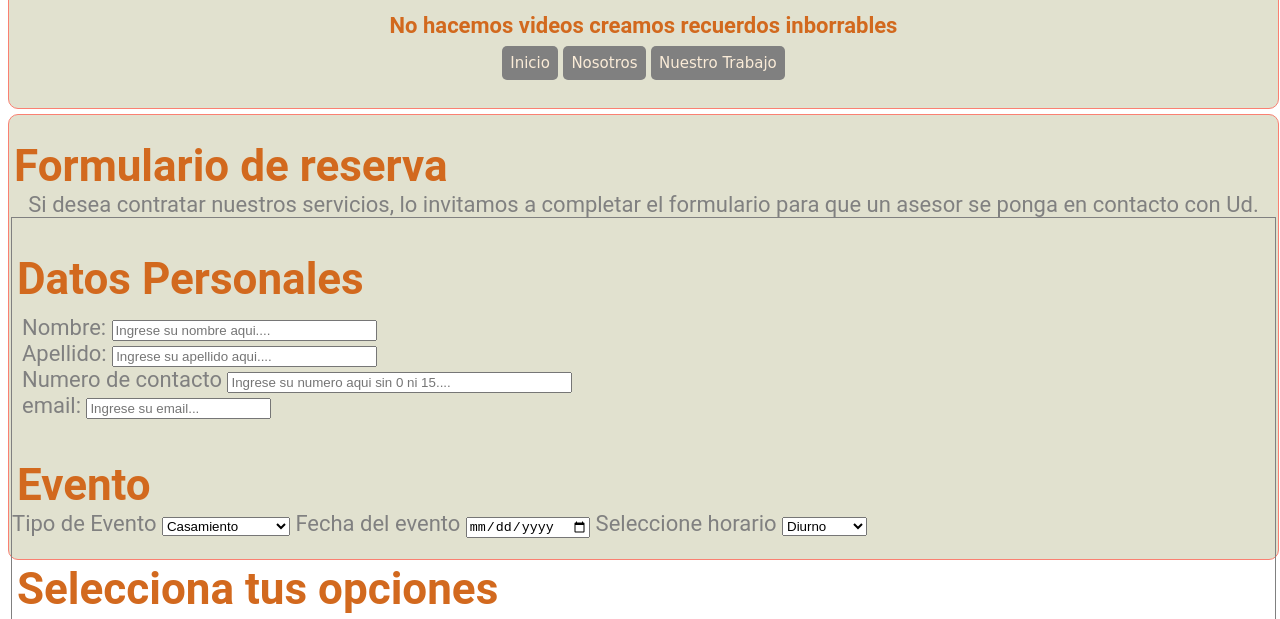
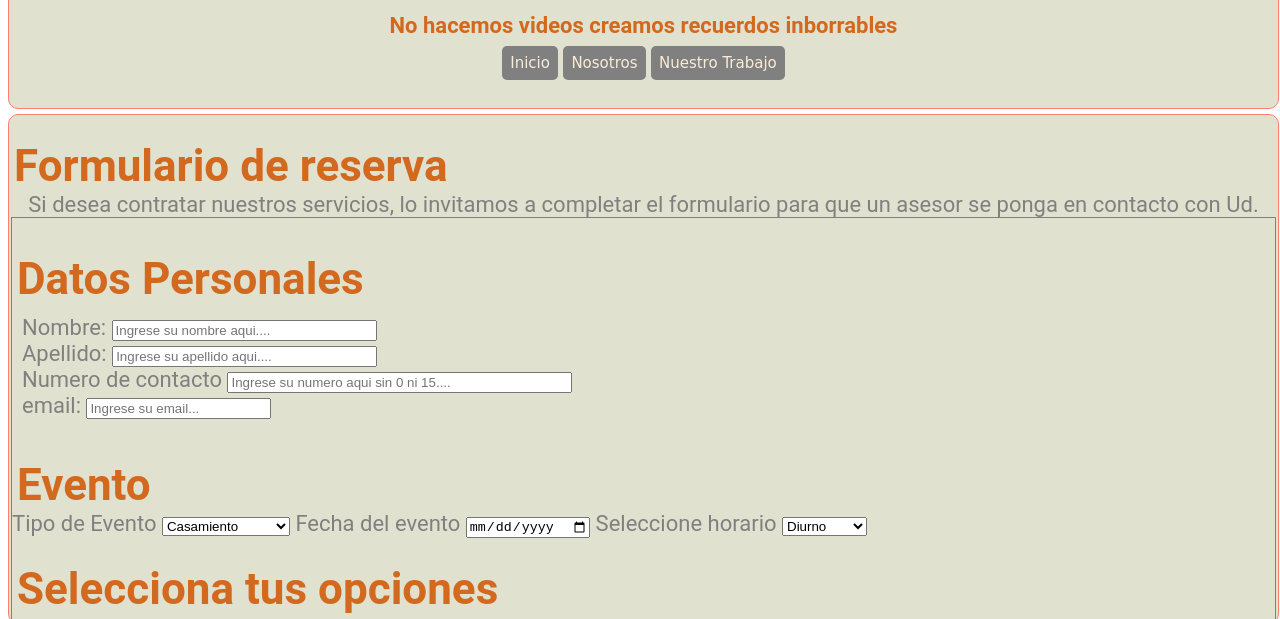
Before and after one commit to sergioraspo/tpo_codoacodo, a plain HTML site: page reserva.html in a window 1280 px wide. Shown: the part 179-798 px from the top of the page. Drawn offline with Linux system fonts and the light colour scheme.

Commit message:
"todo cambiado"

```diff
--- a/style/css/estilo_reserva.css
+++ b/style/css/estilo_reserva.css
@@ -9,7 +9,7 @@
                          "contenido contenido"
                          "footer footer";
     grid-gap: 5px;
-    height: 92vh;
+    height: 100vh;
 }
 .header{
     grid-area: header;
```
